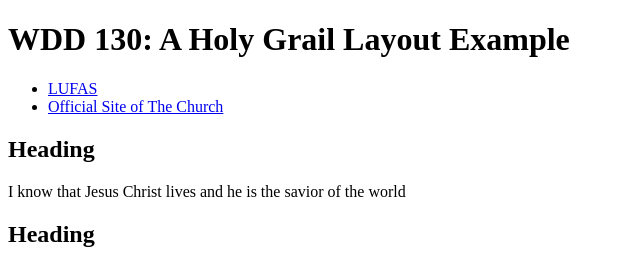
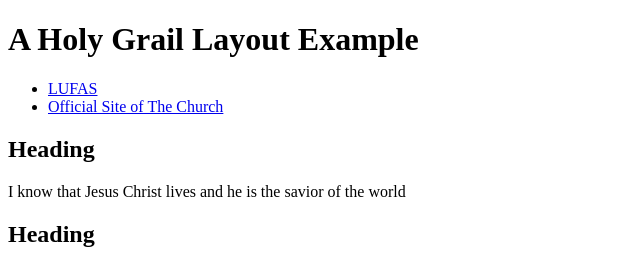
Before and after one commit to nahuelmarino/wdd130, a plain HTML site: page week02/holygrail.html in a window 1280 px wide. Shown: the top 265 px of the page, without its empty margins (0-640 px from the left). Drawn offline with Linux system fonts and the light colour scheme.

Commit message:
holy grail 1

```diff
--- a/week02/holygrail.html
+++ b/week02/holygrail.html
@@ -11,7 +11,7 @@
 
 <body>
     <header>
-        <h1>WDD 130<span id="coursetitle">: A Holy Grail Layout Example</span></h1>
+        <h1>A Holy Grail Layout Example</h1>
     </header>
     <nav>
         <ul>
```
